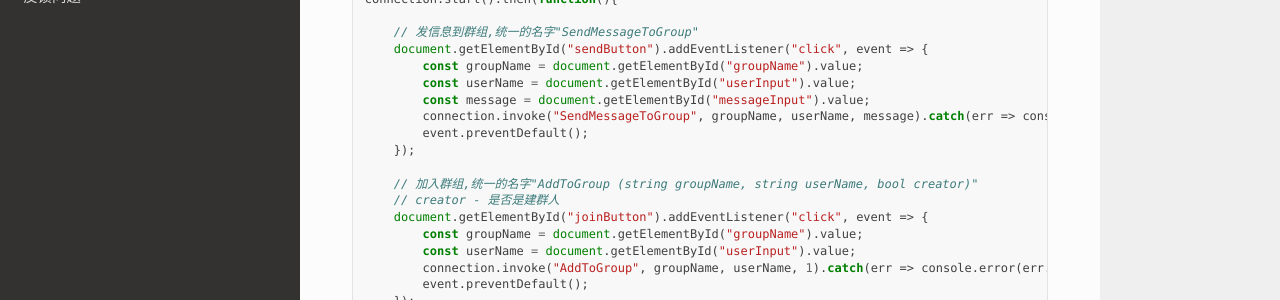
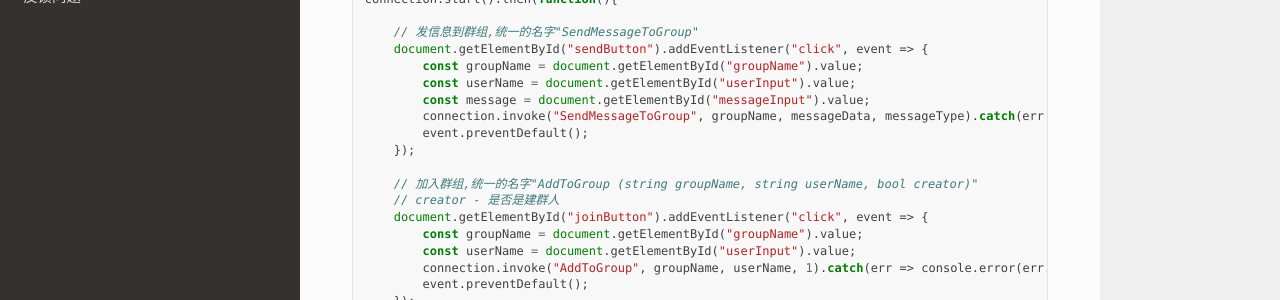
Before and after one commit to seven1986/-, a Sphinx documentation site: the page built from docs/livegames.rst, in a window 1280 px wide and 1358 px high. Shown: the part 695-995 px from the top of the window. Built offline with Sphinx 7.4.7 and the Read the Docs theme 2.0.0, drawn with Linux system fonts in a browser that asks for light colours.

Commit message:
Update livegames.rst

```diff
--- a/docs/livegames.rst
+++ b/docs/livegames.rst
@@ -39,7 +39,7 @@ Javascript
             const groupName = document.getElementById("groupName").value;
             const userName = document.getElementById("userInput").value;
             const message = document.getElementById("messageInput").value;
-            connection.invoke("SendMessageToGroup", groupName, userName, message).catch(err => console.error(err.toString()));
+            connection.invoke("SendMessageToGroup", groupName, messageData, messageType).catch(err => console.error(err.toString()));
             event.preventDefault();
         });
 
```
